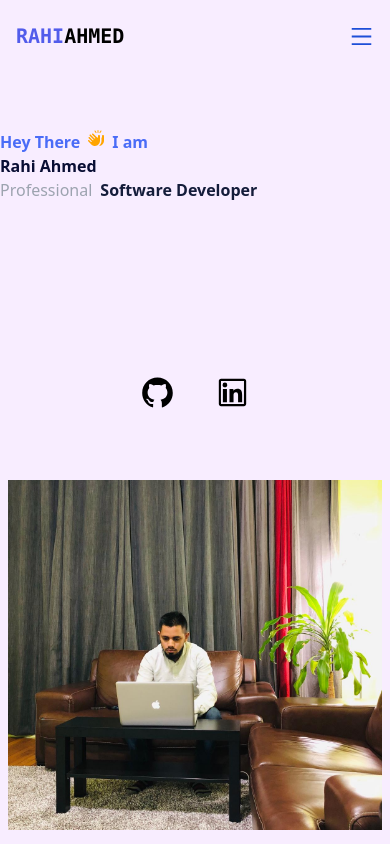
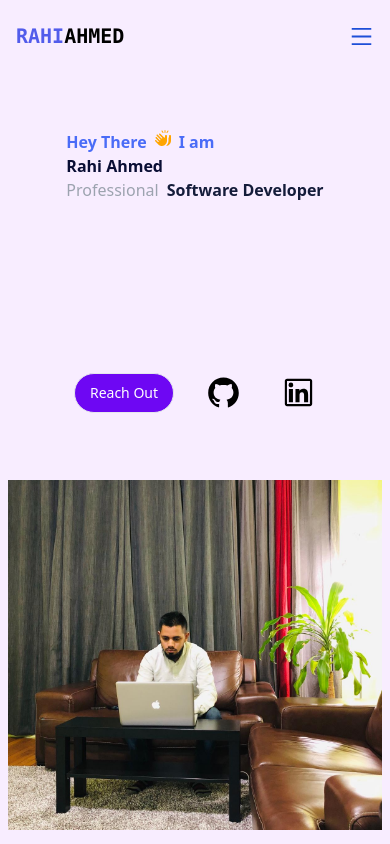
Before and after one commit to hkshakib/innovatesphere, a React (Create React App) app: page / in a window 390 px wide. Shown: the top 844 px of the page. Built offline with nearby package versions, Linux system fonts and the light colour scheme.

Commit message:
fix: responsive -home

```diff
--- a/src/pages/Home.jsx
+++ b/src/pages/Home.jsx
@@ -14,7 +14,7 @@ const Home = () => {
         style={{ overflow: "hidden" }}
         className="flex flex-col basis-[50%]  items-center"
       >
-        <div className="flex basis-[50%] lg:justify-end lg:items-center flex-col w-[100%]">
+        <div className="flex basis-[50%] lg:justify-end items-center flex-col w-[100%]">
           <div className="flex flex-col">
             <div className="flex">
               <p className="w-auto text-[#4A6CF7] font-semibold mr-2">
@@ -37,8 +37,8 @@ const Home = () => {
           </div>
         </div>
         <div className="flex flex-1 lg:basis-[50%] items-center justify-center gap-8 w-[100%]">
-          <a href="#footer" className="hidden md:flex">
-            <button className="hidden md:flex justify-center items-center h-[40px] w-[100px] md:h-[50px] md:w-[150px] lg:leading-7 lg:h-[50px] lg:w-[180px] lg:text-[18px] border lg:border-2 lg:border-indigo-700 rounded-[50px] text-white  lg:text-black bg-[#6E07F3] lg:bg-white hover:bg-[#6E07F3] hover:transition-all duration-700 hover:text-white hover:shadow-lg text-[14px]">
+          <a href="#footer" className="md:flex">
+            <button className="flex justify-center items-center h-[40px] w-[100px] md:h-[50px] md:w-[150px] lg:leading-7 lg:h-[50px] lg:w-[180px] lg:text-[18px] border lg:border-2 lg:border-indigo-700 rounded-[50px] text-white  lg:text-black bg-[#6E07F3] lg:bg-white hover:bg-[#6E07F3] hover:transition-all duration-700 hover:text-white hover:shadow-lg text-[14px]">
               Reach Out
             </button>
           </a>
```
